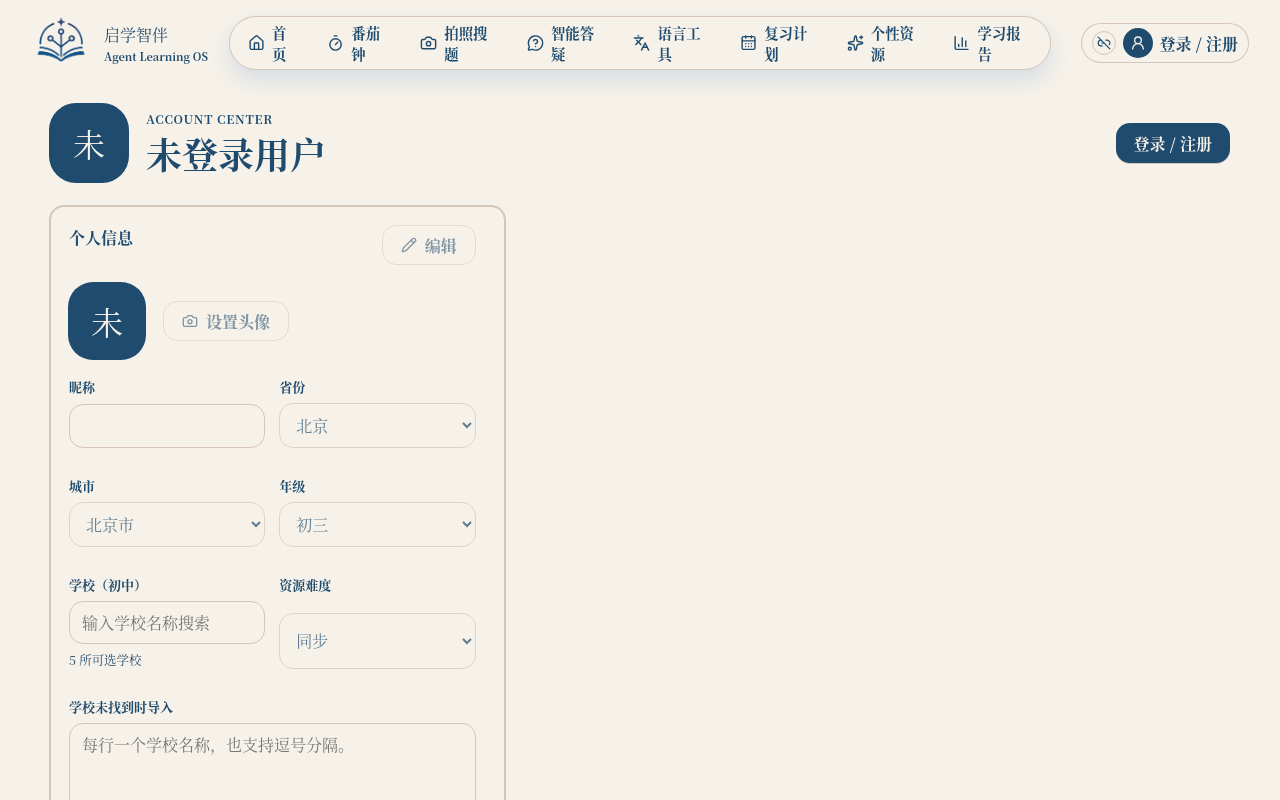
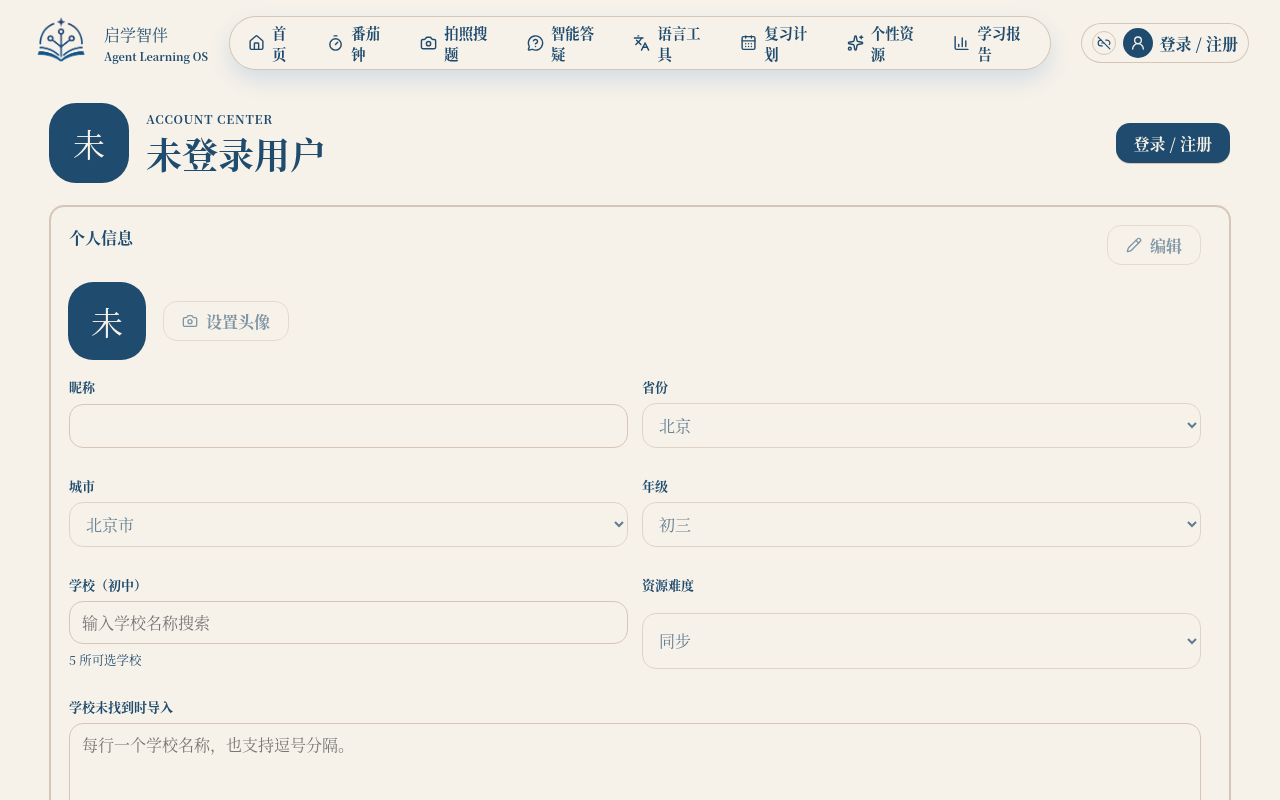
Before and after one commit to Hunter0809/qixue-learn, a Next.js app in the folder web/: page /profile in a window 1280 px wide. Shown: the top 800 px of the page. Built offline with nearby package versions, Linux system fonts and the light colour scheme; a web font is replaced by a local one.

Commit message:
fix: widen profile information to full width

```diff
--- a/web/app/page-styles.css
+++ b/web/app/page-styles.css
@@ -271,7 +271,7 @@
 
 .profile-grid {
   display: grid;
-  grid-template-columns: 0.9fr 1.4fr;
+  grid-template-columns: repeat(2, minmax(0, 1fr));
   gap: var(--space-4);
 }
 
--- a/web/app/profile/page.tsx
+++ b/web/app/profile/page.tsx
@@ -242,7 +242,7 @@ export default function ProfilePage() {
       </header>
 
       <section className="section profile-grid">
-        <article className="card profile-panel">
+        <article className="card profile-panel profile-personal-panel">
           <div className="panel-heading">
             <h2 className="card-title">个人信息</h2>
             {editing ? (
--- a/web/components/component-styles.css
+++ b/web/components/component-styles.css
@@ -500,6 +500,7 @@
 }
 
 
+.profile-personal-panel,
 .profile-dialog-panel {
   grid-column: 1 / -1;
 }
```
Also changed, not shown: 1 other file (tests, documents, lock files or other folders).
